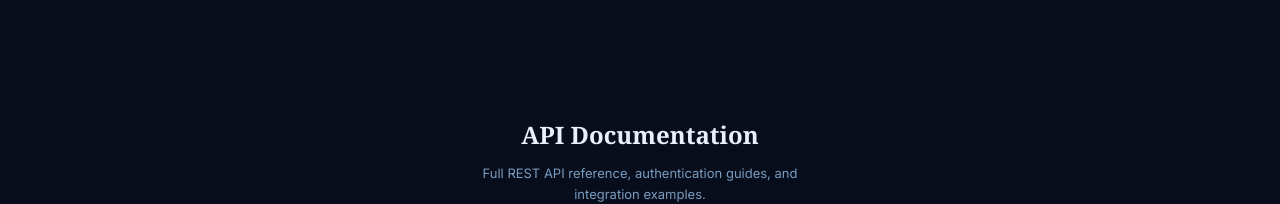
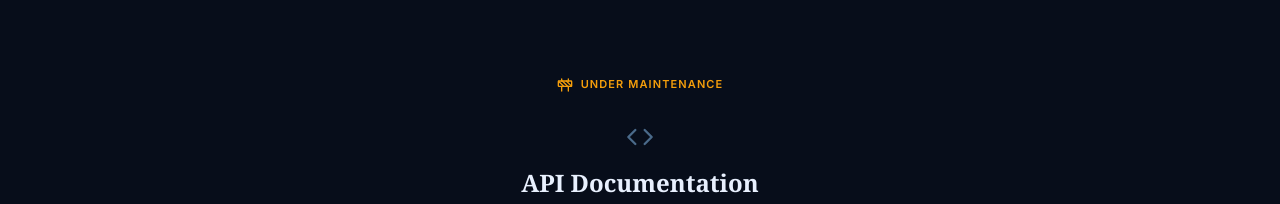
Before and after one commit to nuttapongsean/woxa-brokers-list-frontend, a Next.js app: page /en/docs in a window 1280 px wide. Shown: the part 247-451 px from the top of the page. Built offline with nearby package versions, Linux system fonts and the light colour scheme; no server answers.

Commit message:
feat: add fade-up animation to various components for improved user experience

```diff
--- a/app/[locale]/brokers/[slug]/page.tsx
+++ b/app/[locale]/brokers/[slug]/page.tsx
@@ -72,7 +72,7 @@ export default async function BrokerDetailPage({ params }: BrokerDetailPageProps
 
       <BrokerHero broker={broker} />
 
-      <div className="mx-auto p-10">
+      <div className="mx-auto p-10 animate-fade-up">
         <div className="flex flex-col lg:flex-row gap-8">
           <article className="flex-1 min-w-0">
             {broker.longDescription && (
--- a/app/[locale]/brokers/submit/page.tsx
+++ b/app/[locale]/brokers/submit/page.tsx
@@ -21,7 +21,7 @@ export default async function SubmitBrokerPage({ params }: SubmitBrokerPageProps
   const t = await getTranslations({ locale, namespace: 'submitBroker' });
 
   return (
-    <div className="max-w-[780px] mx-auto p-6">
+    <div className="max-w-[780px] mx-auto p-6 animate-fade-up">
       <header>
         <h1 className="font-display text-[32px] leading-[36px] sm:text-[48px] sm:leading-[52px] lg:text-[60px] lg:leading-[60px] font-bold text-ink mb-3">{t('title')}</h1>
         <p className="text-sm leading-relaxed max-w-lg">{t('subtitle')}</p>
--- a/components/ui/UnderMaintenance.tsx
+++ b/components/ui/UnderMaintenance.tsx
@@ -9,7 +9,12 @@ interface UnderMaintenanceProps {
 
 export function UnderMaintenance({ icon, title, description }: UnderMaintenanceProps) {
   return (
-    <div className="min-h-[calc(100vh-120px)] flex flex-col items-center justify-center px-4 text-center">
+    <div className="min-h-[calc(100vh-120px)] flex flex-col items-center justify-center px-4 text-center animate-fade-up">
+      <div className="flex items-center gap-2 mb-6 text-warning">
+        <Construction size={16} aria-hidden="true" />
+        <span className="text-[11px] font-semibold uppercase tracking-widest">Under Maintenance</span>
+      </div>
+      <div className="text-ink-dim mb-4" aria-hidden="true">{icon}</div>
       <h1 className="font-display text-2xl font-bold text-ink mb-3">{title}</h1>
       <p className="text-[13px] text-ink-muted max-w-[340px] leading-relaxed">{description}</p>
     </div>
```
